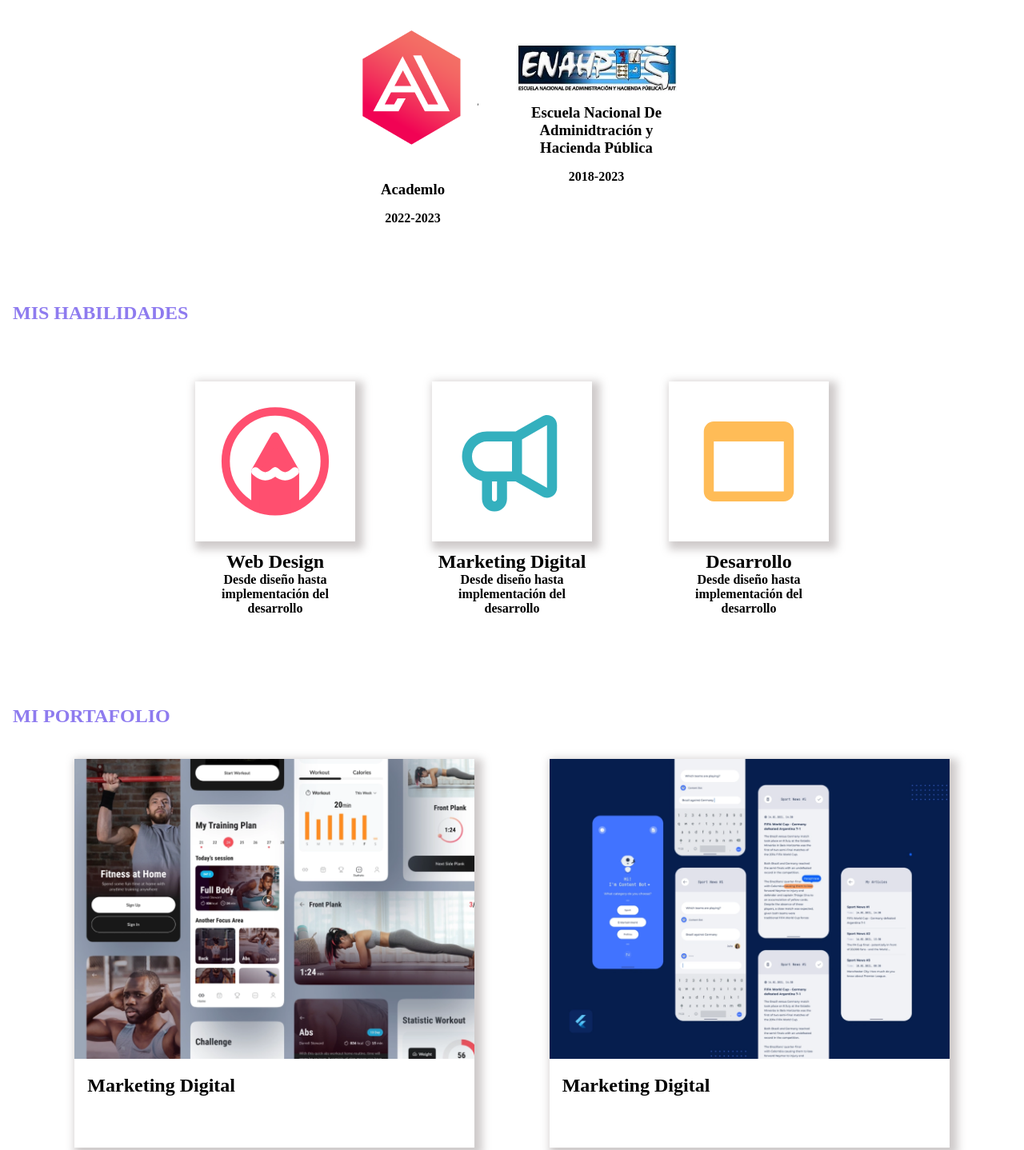
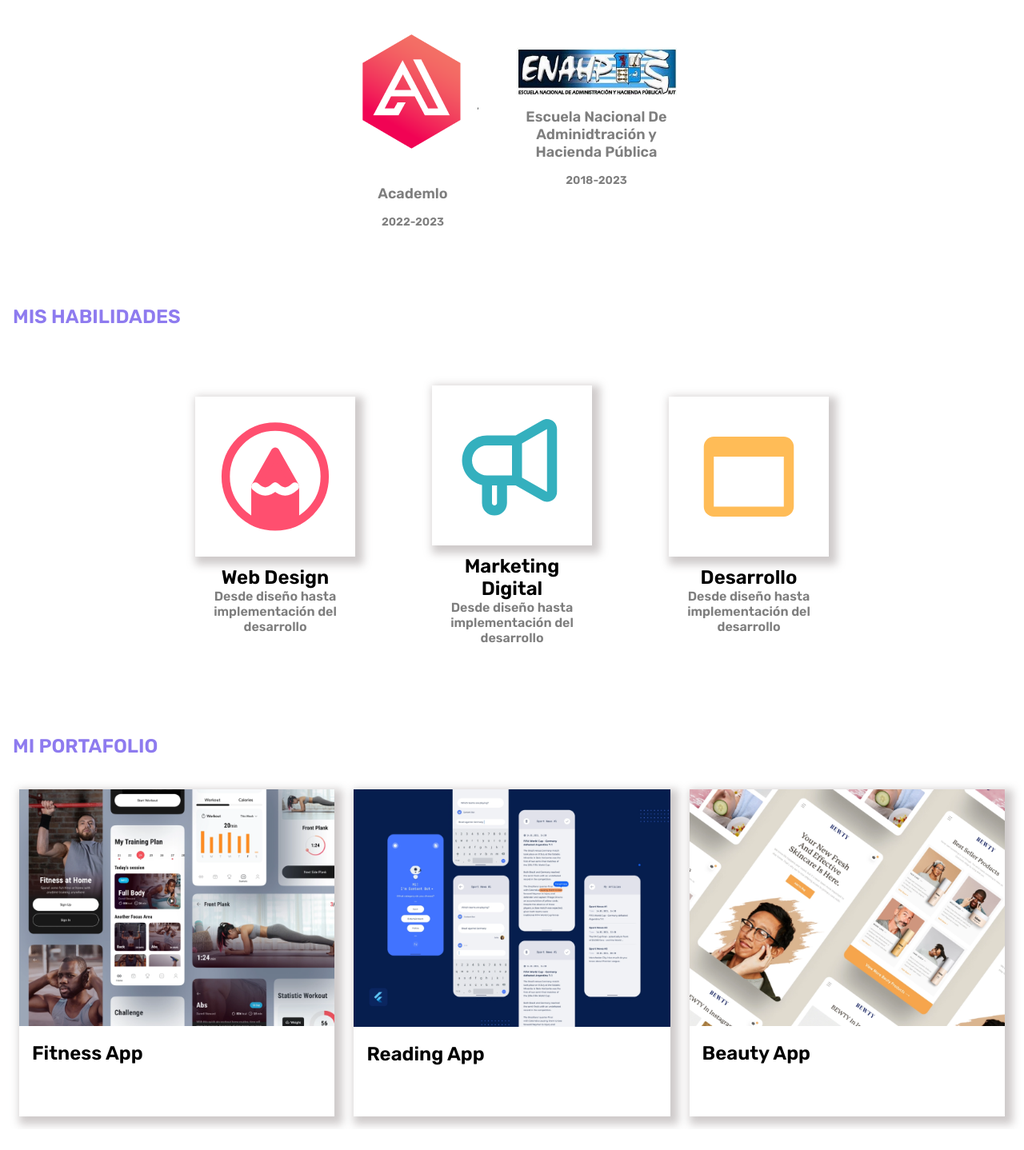
Before and after one commit to alekenfs/Portafolio-Alexander-Flores, a plain HTML site: page index.html in a window 1280 px wide. Shown: the part 1325-2763 px from the top of the page at 80% size. Drawn offline with Linux system fonts and the light colour scheme.

```diff
--- a/index.html
+++ b/index.html
@@ -190,7 +190,7 @@
           <img src="./Logos-Imágenes/image 10.png" alt="">
 
         <h2 class="nombre-PORTAFILIO">
-            Marketing Digital
+            Fitness App
         </h2>
         </div>
 
@@ -198,10 +198,17 @@
             <img src="./Logos-Imágenes/image 11.png" alt="">
 
           <h2 class="nombre-PORTAFILIO">
-              Marketing Digital
+              Reading App
           </h2>
           </div>
 
+          <div class="PORTAFILIO" id="">
+            <img src="./Logos-Imágenes/image 9-1.png" alt="">
+
+          <h2 class="nombre-PORTAFILIO">
+              Beauty App
+          </h2>
+          </div>
 
     </section>
 </section>
--- a/styleportafolio.css
+++ b/styleportafolio.css
@@ -1,3 +1,5 @@
+@import url('https://fonts.googleapis.com/css2?family=Rubik:wght@400;600&display=swap');
+
 :root {
     --morado: #8e7bef;
     --negro: #222222;
@@ -74,6 +76,7 @@ img {
     opacity: 100%;
     height: calc(100vh - 2rem);
     z-index: 1;
+    font-family: 'Rubik';
 }
 
 .Header-img {
@@ -118,6 +121,8 @@ img {
 margin: 0;
 font-size: 22px;
 color: var(--morado);
+font-family: 'Rubik', sans-serif;
+
 }
 
 .presentacion-texto h1{
@@ -127,6 +132,7 @@ color: var(--morado);
     text-align: center;
     color: var(--gris);
     padding: 1.5rem 0;
+    font-family: 'Rubik', sans-serif;
 
 }
 
@@ -144,6 +150,8 @@ color: var(--morado);
     color: #FFFFFF;
     font-weight: 600;
     gap: 15px;
+    font-family: 'Rubik';
+    font-weight: 400;
 }
 
 .linkedin>a{
@@ -180,6 +188,8 @@ margin-top: 6rem;
     padding-left: 1rem;
     color: #8e7bef;
     align-self: flex-start;
+    font-family: 'Rubik', sans-serif;
+
 }
 
 
@@ -262,6 +272,8 @@ font-size: 1rem;
 .seccion-acerca-de-mi>p{
     padding: 0 1.5rem;
 text-align: left;
+font-family: 'Rubik';
+font-weight: 400;
 }
 
 .seccion-estudios{
@@ -275,6 +287,17 @@ gap: 3rem;
 
 }
 
+.seccion-estudios h3{
+font-family: 'Rubik', sans-serif;
+opacity: 50%;
+font-size: 18px;
+}
+
+.seccion-estudios h4{
+font-size: 14px;
+font-family: 'Rubik', sans-serif;
+opacity: 50%
+}
 
 .estudio{
 display: flex;
@@ -303,6 +326,8 @@ text-align: center;
 gap: 0.75rem;
 padding: 1rem ;
 height: auto;
+font-family: 'Rubik', sans-serif;
+;
 }
 
 .contenedor-icono-habilidad{
@@ -320,6 +345,11 @@ justify-content: center;
 
 .contenedor-texto-habilidad{
     width: 200px;
+
+}
+
+.contenedor-texto-habilidad>h4{
+opacity: 50%;
 }
 
 .contenedor-PORTAFILIO{
@@ -353,6 +383,8 @@ min-width: 255px;
 
 .PORTAFILIO>h2{
 padding: 1rem 0 4rem 1rem;
+font-family: 'Rubik', sans-serif;
+
 }
 
 .contenedor-metodos-contacto{
@@ -376,6 +408,13 @@ flex-direction: column;
 text-align: center;
 gap: 0.5rem;
 padding: 1rem;
+font-family: 'Rubik', sans-serif;
+font-size: 16px;
+}
+
+.metodo-contacto a{
+    font-size: 12px;
+
 }
 
 .metodo-contacto>h4>a{
```
